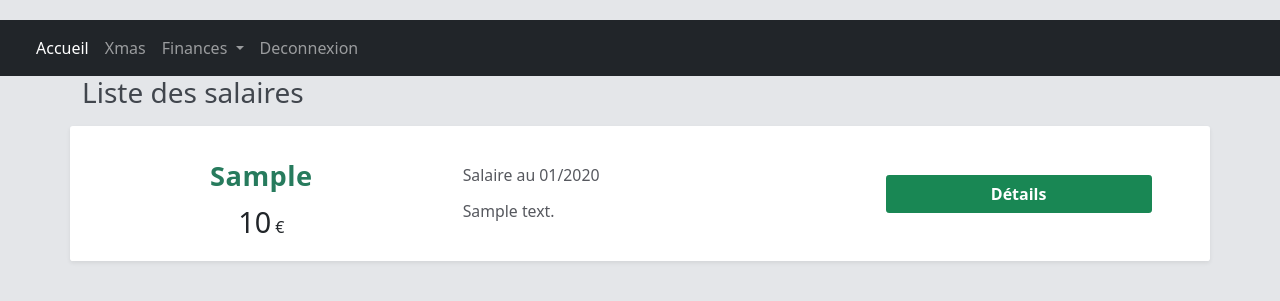
After one commit to Jerome228/home, a Django app: page /finances/salaires/ in a window 1280 px wide. The commit adds this page. Shown: the top 301 px of the page. Run offline with Django 3.2, Linux system fonts and the light colour scheme; tables that the repository leaves empty hold one stand-in row (values such as "Sample post"); some libraries are stand-ins or nearby versions.

Commit message:
Adding salary model

```diff
--- a/home/finances/models.py
+++ b/home/finances/models.py
@@ -27,3 +27,27 @@ class Expens(models.Model):
     class Meta:
         ordering = ["amount"]
         verbose_name_plural = "Expenses"
+
+
+class Salary(models.Model):
+    amount = models.IntegerField(verbose_name="Salaire")
+    ddate = models.DateField(
+        default=date.today, verbose_name="Date")
+    person = models.ForeignKey(
+        User, on_delete=models.DO_NOTHING,
+        verbose_name="Personne qui a eu ce salaire",
+        related_name="salary")
+    added = models.DateTimeField(auto_now_add=True)
+    updated = models.DateTimeField(auto_now=True)
+    comment = models.TextField(
+        max_length=512, blank=True, verbose_name="Commentaires")
+
+    def __str__(self):
+        return f"Salaire de {self.person.first_name} au  {self.ddate}: {self.amount}€"
+
+    def get_absolute_url(self):
+        return reverse('finances:salary_detail', args=(self.pk,))
+
+    class Meta:
+        ordering = ["amount"]
+        verbose_name_plural = "Salaries"
--- /dev/null
+++ b/home/finances/static/finances/style.css
@@ -0,0 +1,104 @@
+body{margin-top:20px;
+    background-color: #e4e6e9;
+    color: #41464d;
+}
+
+.btn:not(:disabled):not(.disabled) {
+    cursor: pointer;
+}
+.btn-a-brc-tp:not(.disabled):not(:disabled).active, .btn-brc-tp, .btn-brc-tp:focus:not(:hover):not(:active):not(.active):not(.dropdown-toggle), .btn-h-brc-tp:hover, .btn.btn-f-brc-tp:focus, .btn.btn-h-brc-tp:hover {
+    border-color: transparent;
+}
+.btn-outline-blue {
+    color: #0d6ce1;
+    border-color: #5a9beb;
+    background-color: transparent;
+}
+.btn {
+    cursor: pointer;
+    position: relative;
+    z-index: auto;
+    border-radius: .175rem;
+    transition: color .15s,background-color .15s,border-color .15s,box-shadow .15s,opacity .15s;
+}
+.border-2 {
+    border-width: 2px!important;
+    border-style: solid!important;
+    border-color: transparent;
+}
+.bgc-white {
+    background-color: #fff!important;
+}
+
+
+.text-green-d1 {
+    color: #277b5d!important;
+}
+.letter-spacing {
+    letter-spacing: .5px!important;
+}
+.font-bolder, .text-600 {
+    font-weight: 600!important;
+}
+.text-170 {
+    font-size: 1.7em!important;
+}
+
+.text-purple-d1 {
+    color: #6d62b5!important;
+}
+
+.text-primary-d1 {
+    color: #276ab4!important;
+}
+.text-secondary-d1 {
+    color: #5f718b!important;
+}
+.text-180 {
+    font-size: 1.8em!important;
+}
+.text-150 {
+    font-size: 1.5em!important;
+}
+.text-danger-m3 {
+    color: #e05858!important;
+}
+.rotate-45 {
+    -webkit-transform: rotate(45deg);
+    transform: rotate(45deg);
+}
+.position-l {
+    left: 0;
+}
+.position-b, .position-bc, .position-bl, .position-br, .position-center, .position-l, .position-lc, .position-r, .position-rc, .position-t, .position-tc, .position-tl, .position-tr {
+    position: absolute!important;
+    display: block;
+}
+.mt-n475, .my-n475 {
+    margin-top: -2.5rem!important;
+}
+.ml-35, .mx-35 {
+    margin-left: 1.25rem!important;
+}
+
+.text-dark-l1 {
+    color: #56585e!important;
+}
+.text-90 {
+    font-size: .9em!important;
+}
+.text-left {
+    text-align: left!important;
+}
+
+.mt-25, .my-25 {
+    margin-top: .75rem!important;
+}
+
+.text-110 {
+    font-size: 1.1em!important;
+}
+
+.deleted-text{
+text-decoration:line-through;;
+}
--- a/home/finances/templates/finances/layout.html
+++ b/home/finances/templates/finances/layout.html
@@ -1,15 +1,22 @@
 {% load static %}
 <!DOCTYPE html>
-<html lang="en">
+<html lang="fr">
 
 <head>
+    <meta charset="utf-8">
+    <meta name="viewport" content="width=device-width, initial-scale=1">
     <title>Finances</title>
     <link href="https://cdn.jsdelivr.net/npm/bootstrap@5.0.0-beta1/dist/css/bootstrap.min.css" rel="stylesheet"
         integrity="sha384-giJF6kkoqNQ00vy+HMDP7azOuL0xtbfIcaT9wjKHr8RbDVddVHyTfAAsrekwKmP1" crossorigin="anonymous">
+    <script src="https://cdnjs.cloudflare.com/ajax/libs/jquery/3.5.1/jquery.min.js"
+        integrity="sha512-bLT0Qm9VnAYZDflyKcBaQ2gg0hSYNQrJ8RilYldYQ1FxQYoCLtUjuuRuZo+fjqhx/qtq/1itJ0C2ejDxltZVFg=="
+        crossorigin="anonymous"></script>
     <script src="https://cdn.jsdelivr.net/npm/bootstrap@5.0.0-beta1/dist/js/bootstrap.bundle.min.js"
         integrity="sha384-ygbV9kiqUc6oa4msXn9868pTtWMgiQaeYH7/t7LECLbyPA2x65Kgf80OJFdroafW"
         crossorigin="anonymous"></script>
     <script src="{% static 'fontawesome_free/js/all.min.js' %}"></script>
+    {% block head %}
+    {% endblock %}
 </head>
 
 <body>
@@ -35,11 +42,14 @@
                             <i class="fas fa-wallet"></i> Finances
                         </a>
                         <ul class="dropdown-menu" aria-labelledby="navbarDropdown">
-                            <li><a class="dropdown-item" href="{% url 'finances:expens_add' %}"><i class="fas fa-cart-plus"></i> Ajouter une dépense</a>
+                            <li><a class="dropdown-item" href="{% url 'finances:expens_add' %}"><i
+                                        class="fas fa-cart-plus"></i> Ajouter une dépense</a>
                             </li>
-                            <li><a class="dropdown-item" href="{% url 'finances:expenses_list' %}"><i class="fas fa-list-ol"></i> Liste des dépenses</a>
+                            <li><a class="dropdown-item" href="{% url 'finances:expenses_list' %}"><i
+                                        class="fas fa-list-ol"></i> Liste des dépenses</a>
                             </li>
-                            <li><a class="dropdown-item" href="{% url 'finances:index' %}"><i class="fas fa-question-circle"></i> Etat des dépenses</a>
+                            <li><a class="dropdown-item" href="{% url 'finances:index' %}"><i
+                                        class="fas fa-question-circle"></i> Etat des dépenses</a>
                             </li>
                             <li>
                                 <hr class="dropdown-divider">
@@ -48,7 +58,8 @@
                         </ul>
                     </li>
                     <li class="nav-item ml-auto">
-                        <a class="nav-link " href="{% url 'users:logout' %}" tabindex="-1" aria-disabled="true"><i class="fas fa-power-off"></i> Deconnexion
+                        <a class="nav-link " href="{% url 'users:logout' %}" tabindex="-1" aria-disabled="true"><i
+                                class="fas fa-power-off"></i> Deconnexion
                         </a>
                     </li>
                 </ul>
--- /dev/null
+++ b/home/finances/templates/finances/salary_list.html
@@ -0,0 +1,51 @@
+{% extends 'finances/layout.html' %}
+
+{% load static %}
+
+{% block head %}
+<link href="{% static 'finances/style.css' %}" rel="stylesheet">
+{% endblock %}
+
+{% block body %}
+<div class="main-body">
+    <div class="container">
+          <div class="row gutters-sm">
+<h3>Liste des salaires</h3>
+    {% for salary in object_list %}
+      <div class="d-style bgc-white btn btn-brc-tp btn-outline-green btn-h-outline-green btn-a-outline-green w-100 my-2 py-3 shadow-sm border-2">
+        <div class="row align-items-center">
+          <div class="col-12 col-md-4">
+            <h4 class="pt-3 text-170 text-600 text-green-d1 letter-spacing">
+                {{ salary.person.first_name }}
+            </h4>
+            <div class="text-secondary-d2 text-120">
+              </span><span class="text-180">{{ salary.amount }}</span> €
+            </div>
+          </div>
+          <ul class="list-unstyled mb-0 col-12 col-md-4 text-dark-l1 text-90 text-left my-4 my-md-0">
+            <li>
+              <i class="fa fa-check text-success-m2 text-110 mr-2 mt-1"></i>
+              <span>
+                <span class="text-110">Salaire au {{ salary.ddate|date:'m/Y' }}</span>
+              </span>
+            </li>
+
+            <li class="mt-25">
+
+              <span class="text-110">
+                {{ salary.comment }}
+            </span>
+            </li>
+          </ul>
+
+          <div class="col-12 col-md-4 text-center">
+            <a href="{{ salary.get_absolute_url }}" class="f-n-hover btn btn-success btn-raised px-4 py-25 w-75 text-600">Détails</a>
+          </div>
+        </div>
+
+      </div>
+    {% empty %}
+    Pas de salaires pour l'instant.
+    {% endfor %}
+</div>
+{% endblock %}
--- a/home/finances/urls.py
+++ b/home/finances/urls.py
@@ -13,4 +13,11 @@ urlpatterns = [
     path('depenses/modifier/<int:pk>', views.ExpensUpdate.as_view(), name="expens_update"),
     path('depenses/suppression/<int:pk>', views.ExpensDelete.as_view(), name="expens_delete"),
     path('api/chartJSON', views.expensChart, name='chart_json'),
+    path('salaires/', views.SalaryList.as_view(), name="salary_list"),
+    path('salaires/ajouter', views.SalaryCreate.as_view(), name="salary_add"),
+    path('salaires/<int:pk>/',
+         views.SalaryDetailView.as_view(),
+         name="salary_detail"),
+    path('salaires/modifier/<int:pk>', views.SalaryUpdate.as_view(), name="salary_update"),
+    path('salaires/suppression/<int:pk>', views.SalaryDelete.as_view(), name="salary_delete"),
 ]
--- a/home/finances/views.py
+++ b/home/finances/views.py
@@ -6,8 +6,8 @@ from django.views.generic.edit import CreateView, UpdateView, DeleteView
 from django.views.generic.detail import DetailView
 from django.views.generic import ListView
 from django.http import JsonResponse
-from .models import Expens
-from .forms import ExpensForm
+from .models import Expens, Salary
+from .forms import ExpensForm, SalaryForm
 
 
 # Create your views here.
@@ -90,3 +90,31 @@ def expensChart(request):
         'wages': wages,
         'topay': toPay,
     })
+
+class SalaryList(ListView):
+    model = Salary
+
+
+class SalaryDetailView(DetailView):
+
+    model = Salary
+
+    def get_context_data(self, **kwargs):
+        context = super().get_context_data(**kwargs)
+        context['now'] = timezone.now()
+        return context
+
+
+class SalaryCreate(CreateView):
+    model = Salary
+    form_class = SalaryForm
+
+
+class SalaryUpdate(UpdateView):
+    model = Salary
+    form_class = SalaryForm
+
+
+class SalaryDelete(DeleteView):
+    model = Salary
+    success_url = reverse_lazy('finances:salary_list')
```
Also changed, not shown: home/finances/admin.py (+7 -2 lines), home/finances/forms.py (+12 -1 lines), home/finances/templates/finances/salary_confirm_delete.html (added, +9 -0 lines), home/finances/templates/finances/salary_detail.html (added, +33 -0 lines), home/finances/templates/finances/salary_form.html (added, +10 -0 lines), home/finances/templates/finances/salary_update_form.html (added, +10 -0 lines), home/finances/migrations/0007_salary.py (added).
